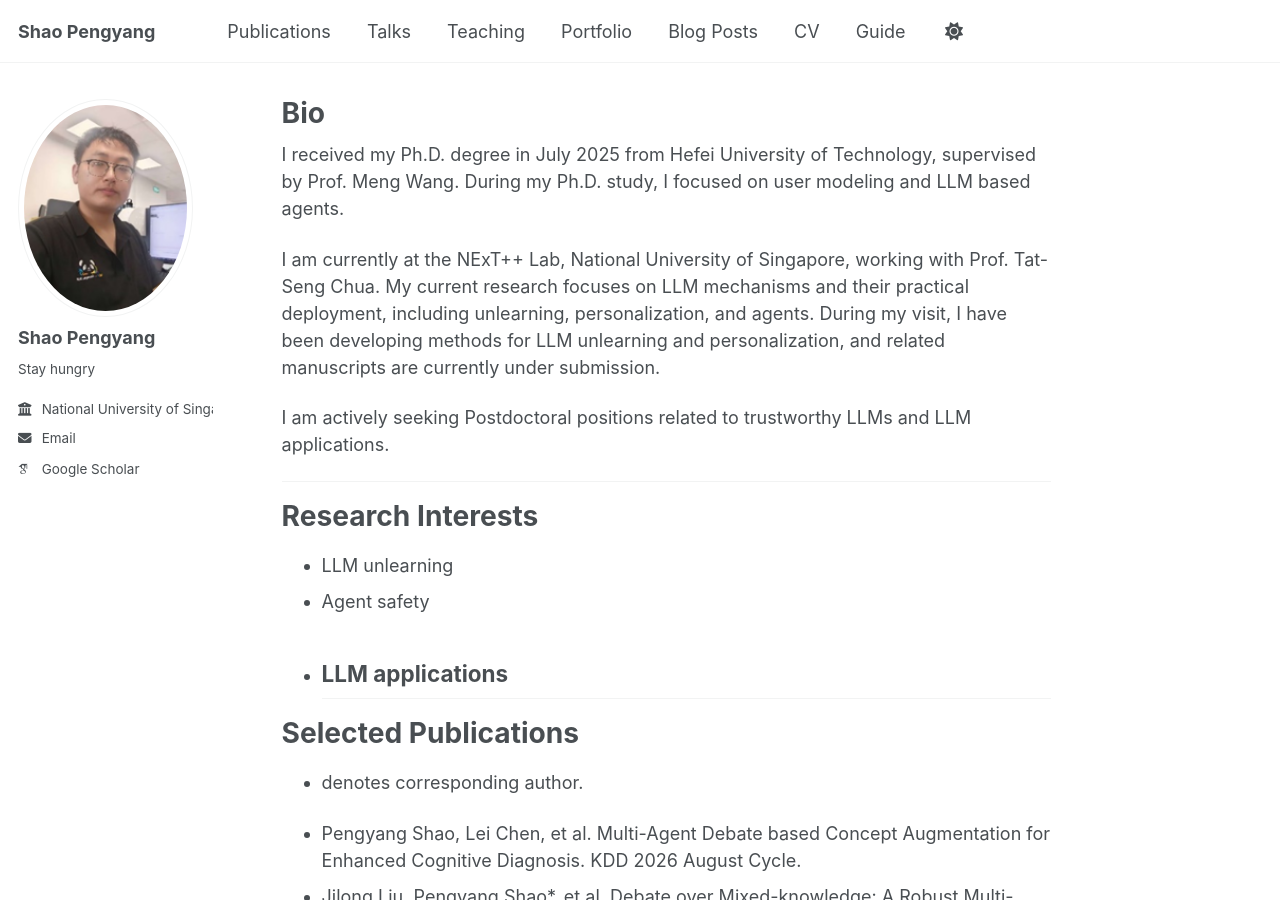
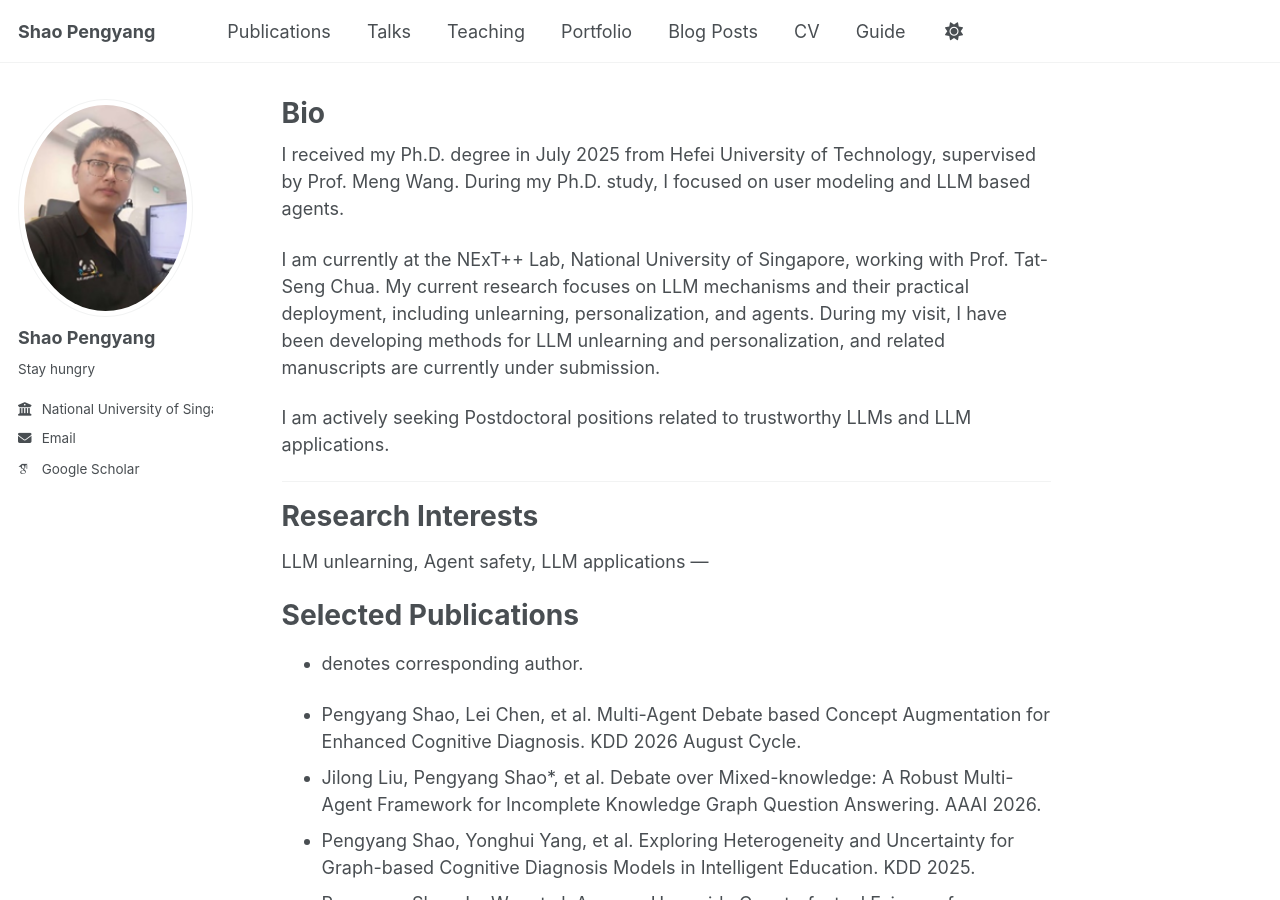
Before and after one commit to ShaoPengyang/ShaoPengyang.github.io, a Jekyll site: the page built from _pages/about.md, in a window 1280 px wide and 900 px high. Built offline with Jekyll 4.4.1, drawn with Linux system fonts in a browser that asks for light colours; some web fonts are replaced; a script bundle is joined from its source files by our own code; library files that are not in the unit come from our copies.

Commit message:
111
11111

```diff
--- a/_pages/about.md
+++ b/_pages/about.md
@@ -18,9 +18,7 @@ I am actively seeking Postdoctoral positions related to trustworthy LLMs and LLM
 
 Research Interests
 ======
-- LLM unlearning
-- Agent safety
-- LLM applications
+LLM unlearning, Agent safety, LLM applications
 ---
 
 Selected Publications
```
